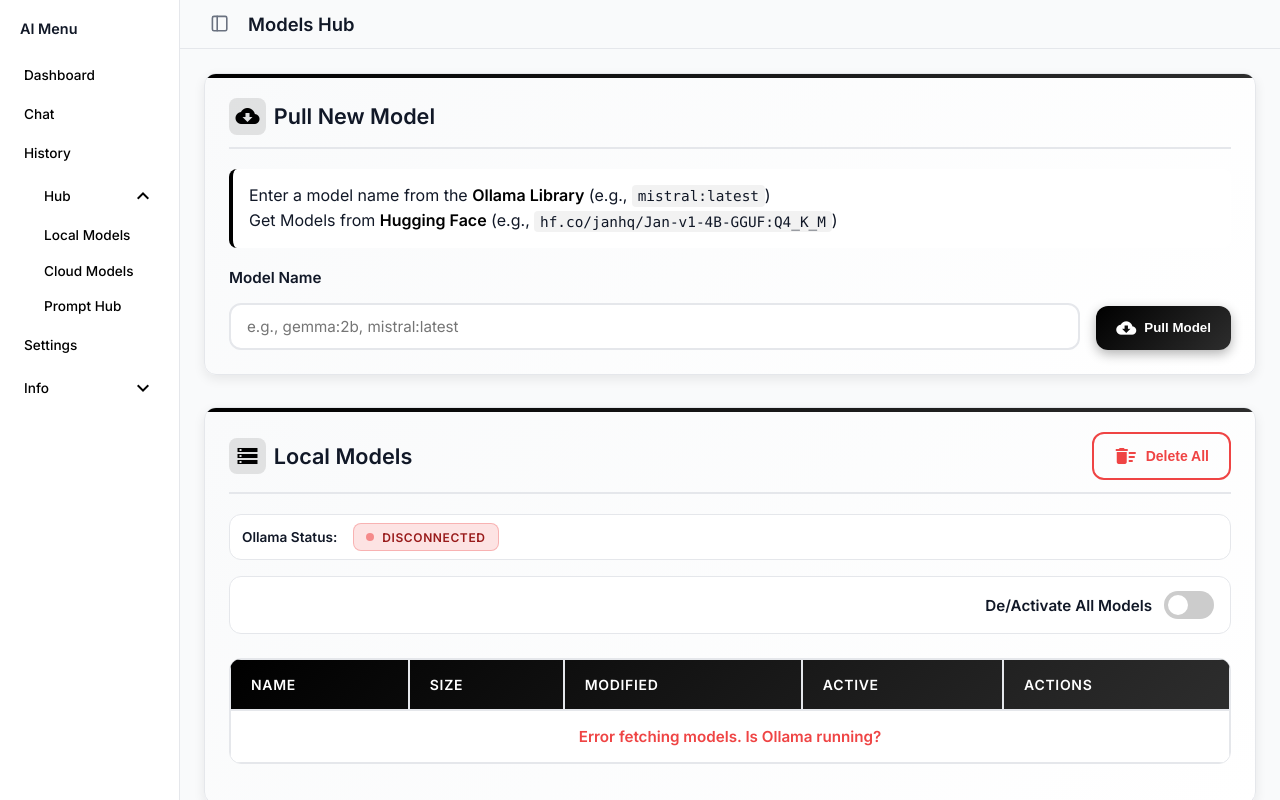
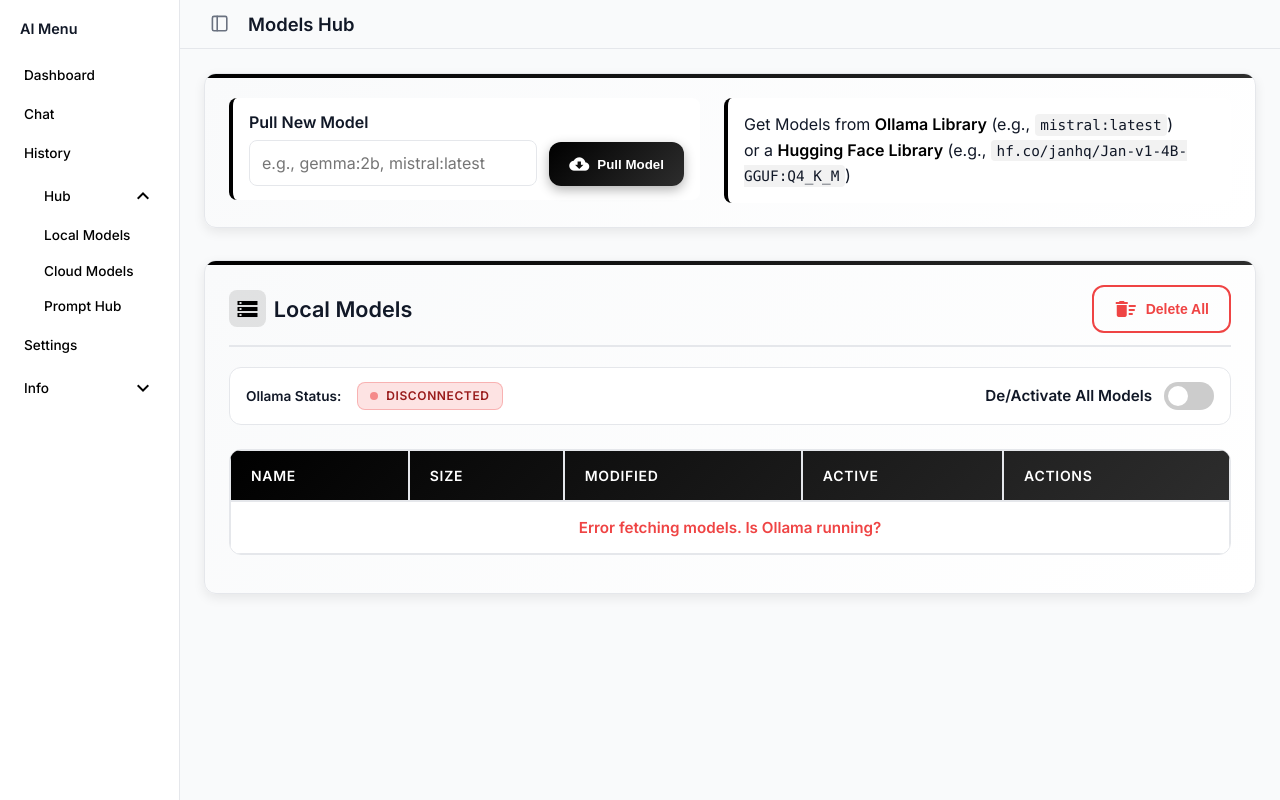
Before and after one commit to SaiSivarajuIN/ai_think, a Flask app: page /models in a window 1280 px wide. Run offline with Flask 3, Linux system fonts and the light colour scheme; some libraries are stand-ins or nearby versions.

Commit message:
v0.0.1-beta.43

```diff
--- a/app.py
+++ b/app.py
@@ -1922,13 +1922,17 @@
         # A more advanced implementation would be needed.
         # Let's count which models are configured.
         local_models = db.execute("SELECT name from local_models WHERE active = 1").fetchall()
-        cloud_models = db.execute("SELECT service, model_name from cloud_models WHERE active = 1").fetchall()
-
-        model_usage_list = [m['name'] for m in local_models]
-        model_usage_list.extend([f"{m['service']} / {m['model_name']}" for m in cloud_models])
-
-        # This is a simplified view of "usage" - just listing active models.
-        stats['model_usage'] = [{'name': name, 'count': 'N/A'} for name in model_usage_list]
+        cloud_models_cursor = db.execute("SELECT service, model_name from cloud_models WHERE active = 1").fetchall()
+
+        model_usage_list = []
+        for m in local_models:
+            model_usage_list.append({'name': m['name'], 'service': 'Ollama'})
+
+        for m in cloud_models_cursor:
+            model_usage_list.append({'name': m['model_name'], 'service': m['service']})
+
+        # This is a simplified view of "usage" - just listing active models with their service.
+        stats['model_usage'] = model_usage_list
 
         # Fetch API Usage Statistics
         if end_time:
--- a/templates/models.html
+++ b/templates/models.html
@@ -66,11 +66,14 @@
             border-radius: 0.5rem;
         }
 
-        .card-description {
+        .card-description, .card-model-pull {
             background: var(--background);
             border-left: 4px solid #000000;
             padding: 0.875rem 1rem;
             border-radius: 0.5rem;
+        }
+
+        .card-description {
             margin-bottom: 1.25rem;
             line-height: 1.6;
         }
@@ -89,14 +92,12 @@
 
         /* Enhanced Input Group */
         .enhanced-input-group {
-            display: flex;
-            gap: 1rem;
-            align-items: flex-end;
+            flex: 1;
+            margin-bottom: 0;
         }
 
-        .enhanced-input-group .form-group {
-            flex: 1;
-            margin-bottom: 0;
+        .card-model-pull .form-group {
+            flex-grow: 1;
         }
 
         .enhanced-input-group label {
@@ -250,19 +251,6 @@
             50% { opacity: 0.5; }
         }
 
-        /* Toggle Controls */
-        .toggle-controls {
-            display: flex;
-            justify-content: flex-end;
-            align-items: center;
-            gap: 0.75rem;
-            padding: 0.875rem 1rem;
-            background: var(--background);
-            border-radius: 0.75rem;
-            border: 1px solid var(--border);
-            margin-bottom: 1.25rem;
-        }
-
         .toggle-controls span {
             font-weight: 600;
             font-size: 0.95rem;
@@ -377,27 +365,27 @@
     <div class="models-container">
         <!-- Pull New Model Card -->
         <div class="model-card">
-            <div class="card-header">
-                <h2>
-                    <span class="material-icons">cloud_download</span>
-                    Pull New Model
-                </h2>
-            </div>
-            <div class="card-description">
-                <p>
-                    Enter a model name from the <a href="https://ollama.com/search" target="_blank" rel="noopener noreferrer">Ollama Library</a> (e.g., <code>mistral:latest</code>)<br>
-                    Get Models from <a href="https://huggingface.co/models?sort=trending&search=gguf" target="_blank" rel="noopener noreferrer">Hugging Face</a> (e.g., <code>hf.co/janhq/Jan-v1-4B-GGUF:Q4_K_M</code>)
-                </p>
-            </div>
-            <div class="enhanced-input-group">
-                <div class="form-group">
-                    <label for="model-name-input">Model Name</label>
+            <div style="display: flex; gap: 1.5rem; align-items: flex-start;">
+                <div style="flex: 1;">
+                    <div class="card-model-pull">
+                        <div style="display: flex; align-items: flex-end; gap: 0.75rem;">
+                            <div class="form-group" style="margin-bottom: 0; flex-grow: 1;">
+                                <label for="model-name-input">Pull New Model</label>
                                 <input type="text" id="model-name-input" placeholder="e.g., gemma:2b, mistral:latest">
                             </div>
                             <button id="pull-model-btn" class="pull-model-btn" title="Pull Model">
                                 <span class="material-icons">cloud_download</span>
                                 <span>Pull Model</span>
                             </button>
+                        </div>
+                    </div>
+                </div>
+                <div class="card-description" style="flex: 1; margin-top: 0; margin-bottom: 0;">
+                    <p>
+                        Get Models from <a href="https://ollama.com/search" target="_blank" rel="noopener noreferrer">Ollama Library</a> (e.g., <code>mistral:latest</code>)<br>
+                        or a <a href="https://huggingface.co/models?sort=trending&search=gguf" target="_blank" rel="noopener noreferrer">Hugging Face Library</a> (e.g., <code>hf.co/janhq/Jan-v1-4B-GGUF:Q4_K_M</code>)
+                    </p>
+                </div>
             </div>
 
             <div id="pull-status-container" class="pull-status-container" style="display: none;">
@@ -421,19 +409,20 @@
                 </button>
             </div>
 
-            <div class="status-container" style="padding: 0.5rem 0.75rem; font-size: 0.85rem; margin-bottom: 1rem;">
+            <div class="status-container toggle-controls" style="justify-content: space-between;">
+                <div style="display: flex; align-items: center; gap: 1rem;">
                     <span style="font-size: 0.85rem;">Ollama Status:</span>
                     <span class="status-indicator {{ 'connected' if ollama_status == 'Connected' else 'disconnected' }}" style="padding: 0.35rem 0.75rem; font-size: 0.75rem;">
                         {{ ollama_status }}
                     </span>
                 </div>
-
-            <div class="toggle-controls">
+                <div style="display: flex; align-items: center; gap: 0.75rem;">
                     <span>De/Activate All Models</span>
                     <label class="switch" title="Toggle All Models Active/Inactive">
                         <input type="checkbox" id="toggle-all-active">
                         <span class="slider round"></span>
                     </label>
+                </div>
             </div>
 
             <table id="local-models-table" class="models-table">
```
Also changed, not shown: templates/dashboard.html (+18 -5 lines), templates/settings.html (+9 -0 lines), documentation/README.md (deleted), 1 other file. Lines whose indentation alone changed are shown as unchanged.
